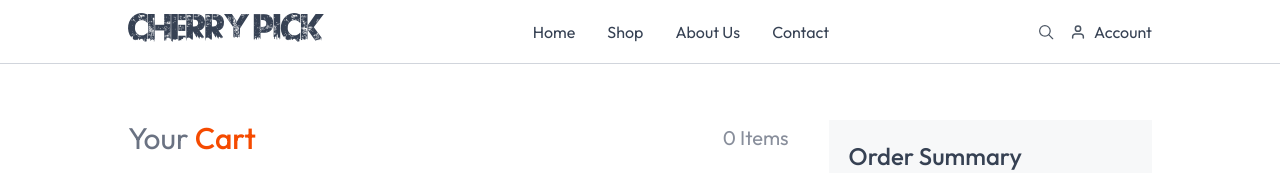
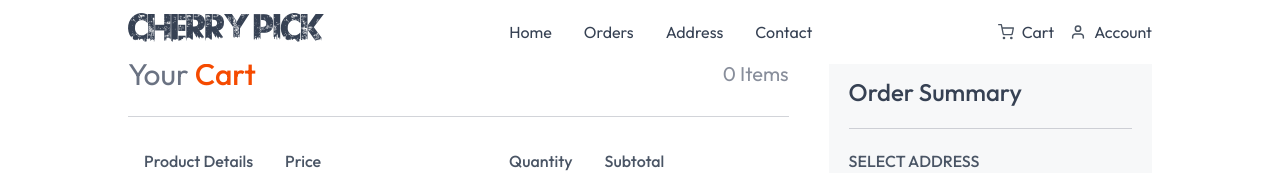
Before and after one commit to mushfiqbh/CherryPick, a Next.js app: page /cart in a window 1280 px wide. Shown: the top 173 px of the page. Built offline with nearby package versions, Linux system fonts and the light colour scheme; no server answers; the database is empty.

Commit message:
Fix Order Issues and Modify Navbar

```diff
--- a/src/app/checkout/page.tsx
+++ b/src/app/checkout/page.tsx
@@ -61,7 +61,7 @@ const Checkout = () => {
         authUser.id
       );
 
-      if (orderId) {
+      if (orderId?.length) {
         setAuthUser({
           ...authUser,
           orderIds: [...(authUser.orderIds || []), orderId],
--- a/src/app/page.tsx
+++ b/src/app/page.tsx
@@ -12,7 +12,7 @@ const Home = () => {
   return (
     <>
       <Navbar/>
-      <div className="px-6 md:px-16 lg:px-32">
+      <div className="mt-16 px-6 md:px-16 lg:px-32">
         <HeaderSlider />
         <HomeProducts />
         <FeaturedProduct />
--- a/src/components/Navbar.tsx
+++ b/src/components/Navbar.tsx
@@ -14,17 +14,22 @@ const Navbar = () => {
   const { authUser } = useAuthContext();
 
   return (
-    <nav className="min-h-16 flex items-center justify-between px-6 md:px-16 lg:px-32 py-0 border-b border-gray-300 text-gray-700">
-      <h1 className={`text-4xl ${UrbanJungle.className}`}>CHERRY PICK</h1>
+    <nav className="w-full fixed z-100 top-0 left-0 min-h-16 md:flex items-center px-6 md:px-16 lg:px-32 bg-white text-gray-700">
+      <div className="w-full flex items-center justify-between">
+        <h1
+          className={`w-full md:w-auto text-4xl text-center ${UrbanJungle.className}`}
+        >
+          CHERRY PICK
+        </h1>
         <div className="flex items-center gap-4 lg:gap-8 max-md:hidden">
           <Link href="/" className="hover:text-gray-900 transition">
             Home
           </Link>
-        <Link href="/all-products" className="hover:text-gray-900 transition">
-          Shop
+          <Link href="/orders" className="hover:text-gray-900 transition">
+            Orders
           </Link>
-        <Link href="/" className="hover:text-gray-900 transition">
-          About Us
+          <Link href="/address" className="hover:text-gray-900 transition">
+            Address
           </Link>
           <Link href="/" className="hover:text-gray-900 transition">
             Contact
@@ -41,14 +46,22 @@ const Navbar = () => {
         </div>
 
         <ul className="hidden md:flex items-center gap-4 ">
-        <Image className="w-4 h-4" src={assets.search_icon} alt="search icon" />
-        <button className="flex items-center gap-2 hover:text-gray-900 transition">
+          <Link
+            href="/cart"
+            className="flex items-center gap-2 hover:text-gray-900 transition"
+          >
+            <Image className="w-4 h-4" src={assets.cart_icon} alt="cart icon" />
+            Cart
+          </Link>
+          <button className="flex items-center gap-2 hover:text-gray-900 transition cursor-pointer">
             <Image src={assets.user_icon} alt="user icon" />
             Account
           </button>
         </ul>
+      </div>
 
-      <div className="flex items-center md:hidden gap-3">
+      {/* For Mobile Version */}
+      <div className="flex items-center justify-between md:hidden gap-3 py-2">
         {authUser?.role === "seller" && (
           <button
             onClick={() => router.push("/seller")}
@@ -57,6 +70,13 @@ const Navbar = () => {
             Seller Dashboard
           </button>
         )}
+        <Link
+          href="/cart"
+          className="flex items-center gap-2 hover:text-gray-900 transition"
+        >
+          <Image className="w-4 h-4" src={assets.cart_icon} alt="cart icon" />
+          Cart
+        </Link>
         <button className="flex items-center gap-2 hover:text-gray-900 transition">
           <Image src={assets.user_icon} alt="user icon" />
           Account
--- a/src/components/OrderSummary.tsx
+++ b/src/components/OrderSummary.tsx
@@ -170,7 +170,7 @@ const OrderSummary = ({
       ...order,
       id: "",
       promoId: promoId,
-      userId: authUser?.id,
+      userId: authUser.id,
       products: selectedCartItems,
       subTotal: pricing.price,
       discount: pricing.discount,
@@ -235,7 +235,7 @@ const OrderSummary = ({
                   </li>
                 ))}
                 <li
-                  onClick={() => router.push("/add-address")}
+                  onClick={() => router.push("/address")}
                   className="px-4 py-2 hover:bg-gray-500/10 cursor-pointer text-center"
                 >
                   + Add/Manage Your Addresses
--- a/src/functions/orders.ts
+++ b/src/functions/orders.ts
@@ -57,6 +57,7 @@ export const createOrderFS = async (order: Order, userId: string) => {
 
     const orderWithTimestamp = {
       ...rest,
+      userId,
       createdAt: serverTimestamp(),
     };
 
@@ -64,7 +65,7 @@ export const createOrderFS = async (order: Order, userId: string) => {
     const userRef = doc(collection(db, "users"), userId);
 
     await updateDoc(userRef, {
-      orderlist: arrayUnion(orderRef.id),
+      orderIds: arrayUnion(orderRef.id),
     });
 
     return orderRef.id;
```
Also changed, not shown: src/functions/cart.ts (+6 -7 lines), src/app/address/page.tsx (renamed from src/app/add-address/page.tsx). Lines whose indentation alone changed are shown as unchanged.
